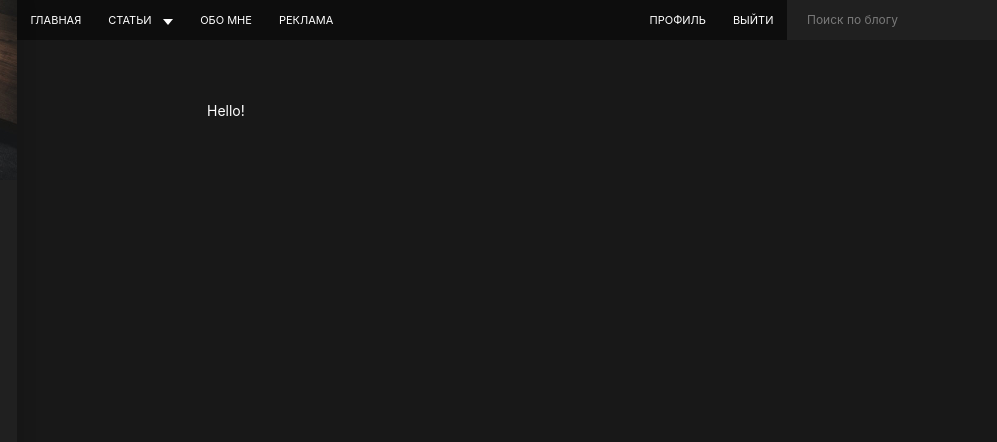
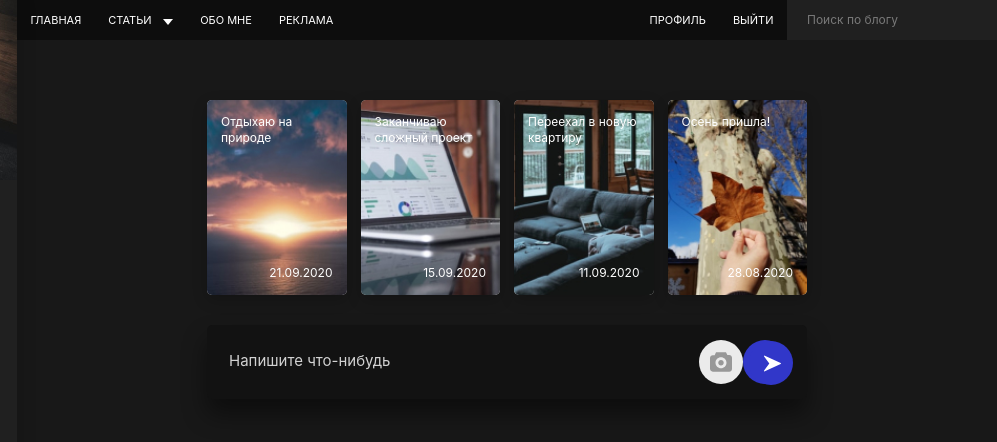
Before and after one commit to Vlad3412/HTML-GULP-SASS, a website: page src/index.html in a window 1280 px wide. Shown: the top 442 px of the page, 283-1280 px from the left. Drawn offline with nearby package versions, Linux system fonts and the light colour scheme; files that its build step writes are made by us from their sources; files whose address does not match are found by name.

Commit message:
storiesAdd-post

```diff
--- /dev/null
+++ b/src/assets/scss/blocks/add-post.scss
@@ -0,0 +1,69 @@
+.add-post {
+    padding: 1.5rem 2rem;
+    margin-bottom: 3rem;
+
+    background-color: $secondary;
+    box-shadow: 0 15px 25px rgba($black, .45);
+    border-radius: 5px;
+}
+
+.add-post__form {
+    display: flex;
+    align-items: center;
+}
+
+.add-post__textarea {
+    display: block;
+    width: 80%;
+    height: 26px;
+
+    border: none;
+    background: transparent;
+    resize: none;
+
+    font-size: 1.5rem;
+    color: $white;
+    font-family: inherit;
+
+    &::placeholder {
+        color: #d2d2d2;
+    }
+}
+
+.add-post__form-actions {
+    width: 20%;
+    display: flex;
+    justify-content: flex-end;
+}
+
+.add-post__file,
+.add-post__send {
+    display: block;
+    width: 4.4rem;
+    height: 4.4rem;
+
+    border: none;
+    border-radius: 50%;
+    cursor: pointer;
+    transition: background-color .2s linear;
+}
+
+.add-post__file {
+    background: #ebebeb url("../images/photo.svg") center no-repeat;
+
+    input {
+        display: none;
+    }
+
+    &:hover {
+        background-color: darken(#ebebeb, 5%);
+    }
+}
+
+.add-post__send {
+    background-color: $blue;
+
+    &:hover {
+        background-color: darken($blue, 5%);
+    }
+}
--- /dev/null
+++ b/src/assets/scss/blocks/stories.scss
@@ -0,0 +1,78 @@
+.stories {
+    display: grid;
+    grid-template-columns: 1fr  1fr 1fr 1fr;
+    grid-column-gap: 14px;
+    grid-template-rows: 195px;
+    margin-bottom: 3rem;
+}
+
+.stories__item {
+    overflow: hidden;
+    position: relative;
+
+    border-radius: 5px;
+    background-color: #ccc;
+    box-shadow: 0 5px 15px rgba($black, .2);
+    cursor: pointer;
+
+    &:after {
+        content: "";
+        display: block;
+        width: 100%;
+        height: 100%;
+
+        background-image: linear-gradient(
+        to boottm,
+        rgba($black, .8),
+        rgba($black, 0)50%,
+        rgba($black, .8));
+
+        position: absolute;
+        top: 0;
+        left: 0;
+        z-index: 2;
+    }
+
+    &:hover {
+        .stories__preview {
+            transform: scale(1.3);
+            transition-duration: 5s;
+        }
+    }
+}
+
+.stories__preview {
+    display: block;
+    width: 100%;
+    height: 100%;
+    object-fit: cover;
+
+    position: absolute;
+    top: 0;
+    left: 0;
+    z-index: 1;
+    transform: scale(1.05);
+    transition: transform 1s ease-in-out;
+}
+
+.stories__title, .stories__date {
+    width: 100%;
+    padding: 1.4rem;
+
+    font-size: 1.2rem;
+    line-height: 1.3;
+    color: $white;
+
+    position: absolute;
+    left: 0;
+    z-index: 3;
+}
+
+.stories__title {
+    top: 0;
+}
+
+.stories__date {
+    bottom: 0;
+    text-align: right;
+}
--- a/src/assets/scss/style.scss
+++ b/src/assets/scss/style.scss
@@ -33,3 +33,5 @@ body {
 @import "blocks/profile";
 @import "blocks/social";
 @import "blocks/btn";
+@import "blocks/stories";
+@import "blocks/add-post";
--- a/src/index.html
+++ b/src/index.html
@@ -2,5 +2,43 @@
 layout: default
 title: BrainsCloud | Home
 ---
+<!--  stories  -->
+<div class="stories">
+    <div class="stories__item">
+        <img class="stories__preview" src="assets/images/stories/stories1.jpg" alt="">
+        <div class="stories__title">Отдыхаю на природе</div>
+        <time class="stories__date" datetime="2020-09-21 19:21">21.09.2020</time>
+    </div>
+    <div class="stories__item">
+        <img class="stories__preview" src="assets/images/stories/stories2.jpg" alt="">
+        <div class="stories__title">Заканчиваю сложный проект</div>
+        <time class="stories__date" datetime="2020-09-15 19:21">15.09.2020</time>
+    </div>
+    <div class="stories__item">
+        <img class="stories__preview" src="assets/images/stories/stories3.jpg" alt="">
+        <div class="stories__title">Переехал в новую квартиру</div>
+        <time class="stories__date" datetime="2020-09-11 19:21">11.09.2020</time>
+    </div>
+    <div class="stories__item">
+        <img class="stories__preview" src="assets/images/stories/stories4.jpg" alt="">
+        <div class="stories__title">Осень пришла!</div>
+        <time class="stories__date" datetime="2020-05-28 19:21">28.08.2020</time>
+    </div>
+</div><!--  //stories  -->
 
-Hello!
+<!-- Add post -->
+<div class="add-post">
+    <form class="add-post__form" action="/" method="post">
+        <textarea class="add-post__textarea" name="post-text" placeholder="Напишите что-нибудь"></textarea>
+        <div class="add-post__form-actions">
+            <label class="add-post__file" for="add-post-file">
+                <input type="file" id="add-post-file">
+            </label>
+            <button class="add-post__send" type="submit">
+                <img src="assets/images/enter.svg" alt="Enter">
+            </button>
+        </div>
+    </form>
+</div>
+
+<!-- //Add post -->
```
Also changed, not shown: dist/assets/css/style.css (deleted), dist/assets/css/style.min.css, dist/assets/images/enter.svg (added), dist/assets/images/photo.svg (added), dist/assets/images/stories/stories1.jpg (added), dist/assets/images/stories/stories2.jpg (added), dist/assets/images/stories/stories3.jpg (added), dist/assets/images/stories/stories4.jpg (added), dist/index.html, src/assets/images/photo.svg (added), src/assets/images/stories/stories1.jpg (added), src/assets/images/stories/stories2.jpg (added), src/assets/images/stories/stories3.jpg (added), src/assets/images/stories/stories4.jpg (added), 2 more files.
